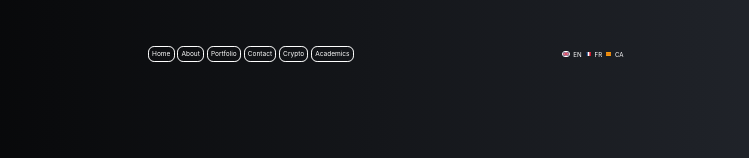
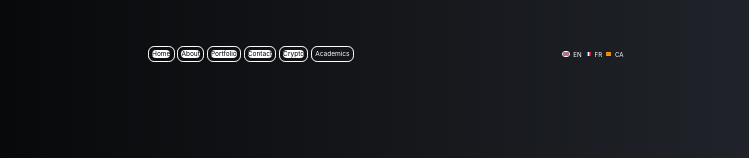
Before and after one commit to MarouaneSoukhrati/mar_react_app, a React (Create React App) app: page / in a window 1280 px wide. Shown: the top 158 px of the page, without its empty margins (265-1014 px from the left). Built offline with nearby package versions, Linux system fonts and the light colour scheme.

Commit message:
Update Navbar.css

```diff
--- a/src/ComponentStyle/SubcomponentStyle/Navbar.css
+++ b/src/ComponentStyle/SubcomponentStyle/Navbar.css
@@ -46,6 +46,15 @@
   text-align: center;
   width: max-content;
   cursor: pointer;
+}
+
+.sub-nav-element {
+  border-radius: 0.9375em;
+  background-color: white;
+  color: black;
+  text-decoration: none;
+  text-align: center;
+  width: max-content;
 }
 
 .lang {
```
